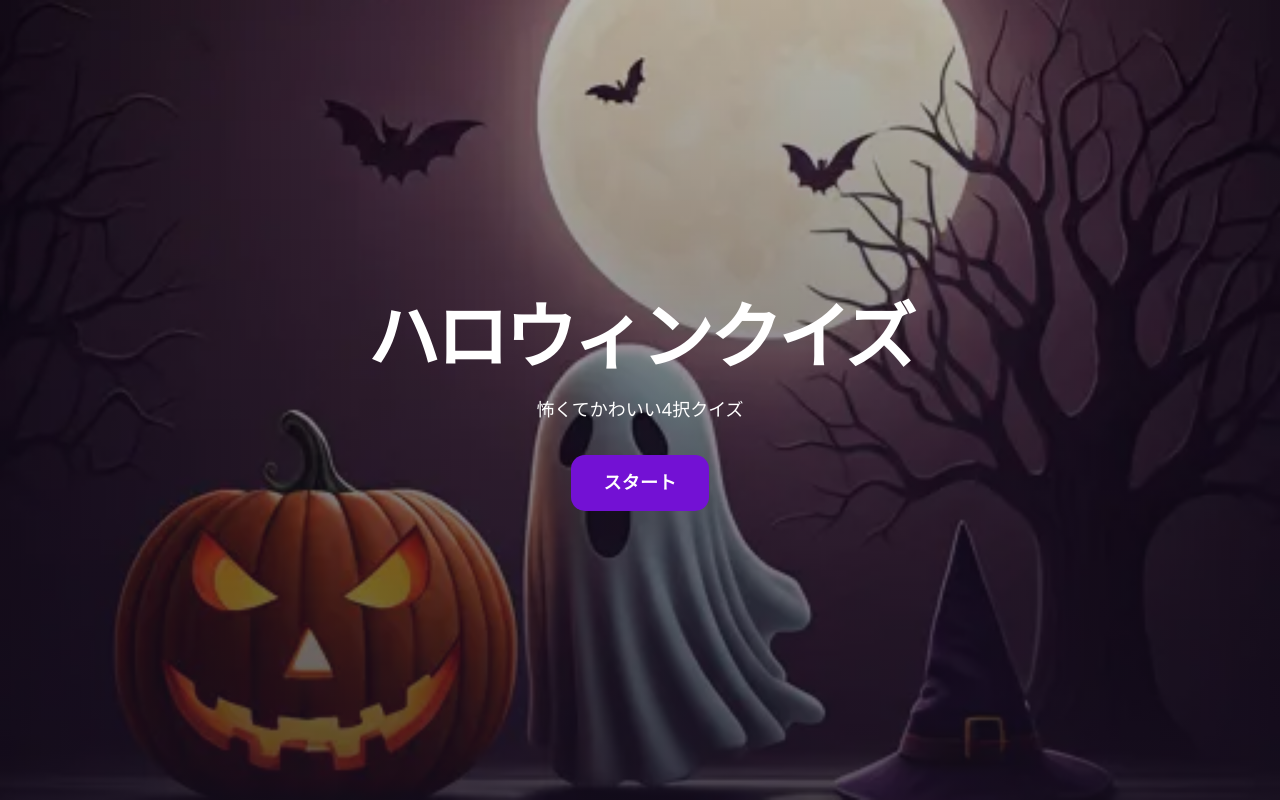
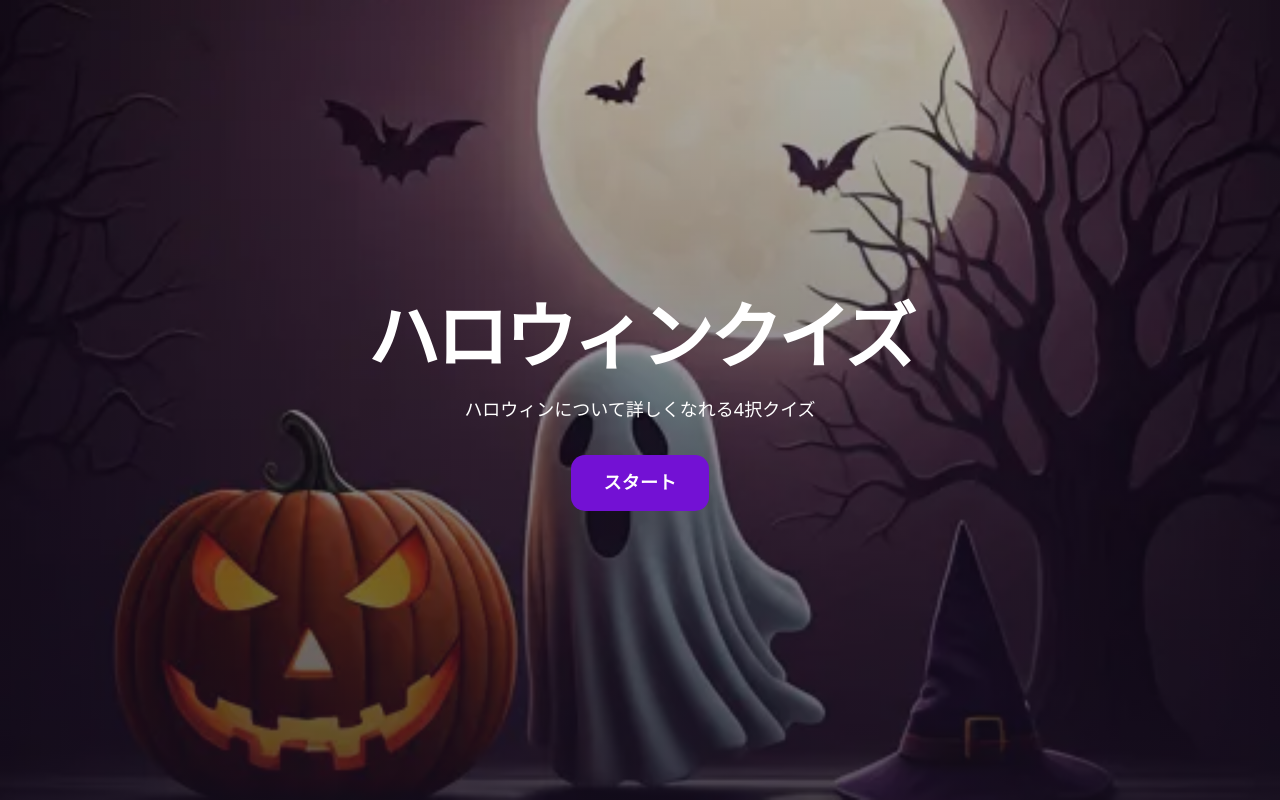
Before and after one commit to umigame-tech/halloween-quiz, a React (Vite) app: page / in a window 1280 px wide. Built offline with nearby package versions, Linux system fonts and the light colour scheme.

Commit message:
トップの文言修正

```diff
--- a/src/components/HalloweenQuiz.tsx
+++ b/src/components/HalloweenQuiz.tsx
@@ -20,7 +20,7 @@ export function HalloweenQuiz() {
                 ハロウィンクイズ
               </h1>
               <h2 className="text-white text-base font-normal leading-normal @[480px]:text-lg">
-                怖くてかわいい4択クイズ
+                ハロウィンについて詳しくなれる4択クイズ
               </h2>
             </div>
             <a
```
